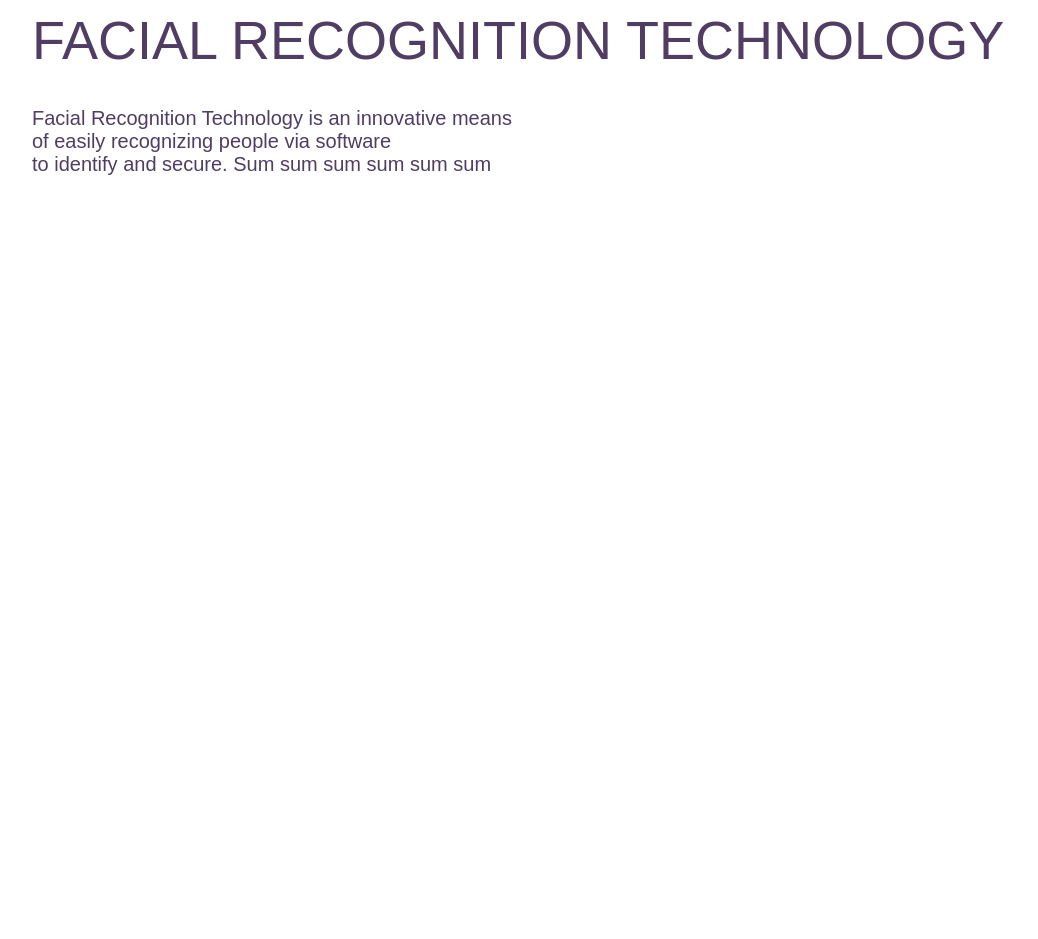
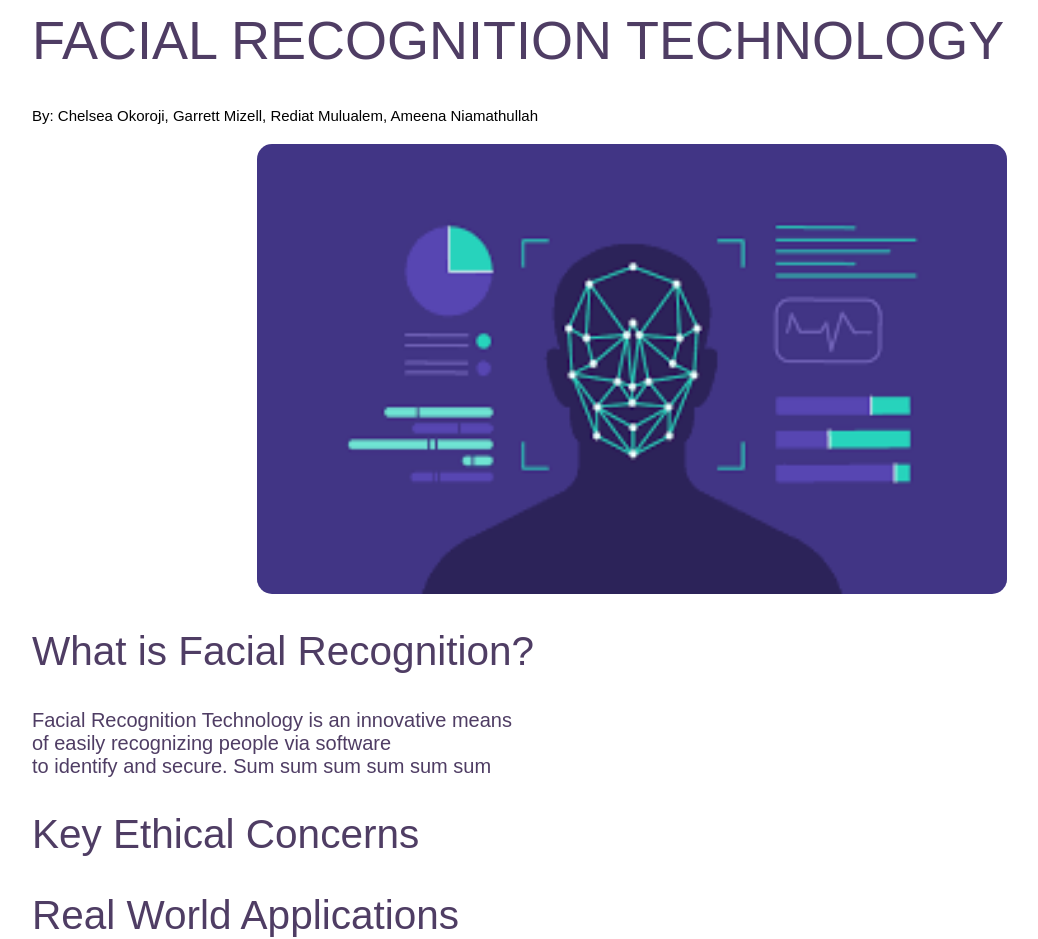
Before and after one commit to ameena-nia/SENG-601-Group5-Project, a React (Vite) app: page / in a window 1280 px wide. Shown: the part 180-1119 px from the top of the page, without its empty margins (8-1046 px from the left). Before the commit the page ends 800 px from the top, so only its background shows below. Built offline with nearby package versions, Linux system fonts and the light colour scheme; a web font is replaced by a local one.

Commit message:
Added sections to the home page with little bit of styling.

```diff
--- a/src/Pages/Homepage.css
+++ b/src/Pages/Homepage.css
@@ -11,6 +11,11 @@
   animation: slideIn 1s ease-out forwards;
 }
 
+.homepage #authors {
+  font-size: 15px;
+  color: black;
+}
+
 @keyframes slideIn {
   from {
     transform: translateX(-60px);
@@ -21,3 +26,10 @@
     opacity: 1;
   }
 }
+
+.homepage img{
+  display: block;
+  margin: 20px auto;
+  border-radius: 15px;
+  height: 450px;
+  width: 750px;}
--- a/src/Pages/Homepage.jsx
+++ b/src/Pages/Homepage.jsx
@@ -7,8 +7,25 @@ export default function Home () {
         <div className="home">
 
          <div className="homepage">
-            <h1>THE DILEEMAS WITH <br />FACIAL RECOGNITION TECHNOLOGY</h1>
-            <p>Facial Recognition Technology is an innovative means <br />of easily recognizing people via software <br />to identify and secure. Sum sum sum sum sum sum </p>
+            <h1>THE ETHICAL DILEMMA OF <br />FACIAL RECOGNITION TECHNOLOGY</h1>
+            <p id='authors'>By: Chelsea Okoroji, Garrett Mizell, Rediat Mulualem, Ameena Niamathullah</p>
+            <img src={facialtech} alt="Facial Recognition Technology" />
+
+            <section id="what-is-facial-recognition-technology">
+                <h2>What is Facial Recognition?</h2>
+                <p>Facial Recognition Technology is an innovative means <br />
+                of easily recognizing people via software <br />
+                to identify and secure. Sum sum sum sum sum sum </p>
+            </section>
+
+            <section id="ethical-concerns">
+                <h2>Key Ethical Concerns</h2>
+            </section>
+
+            <section id="real-world-applications">
+                <h2>Real World Applications</h2>
+            </section>
+
         </div>
         </div>
     );
```
